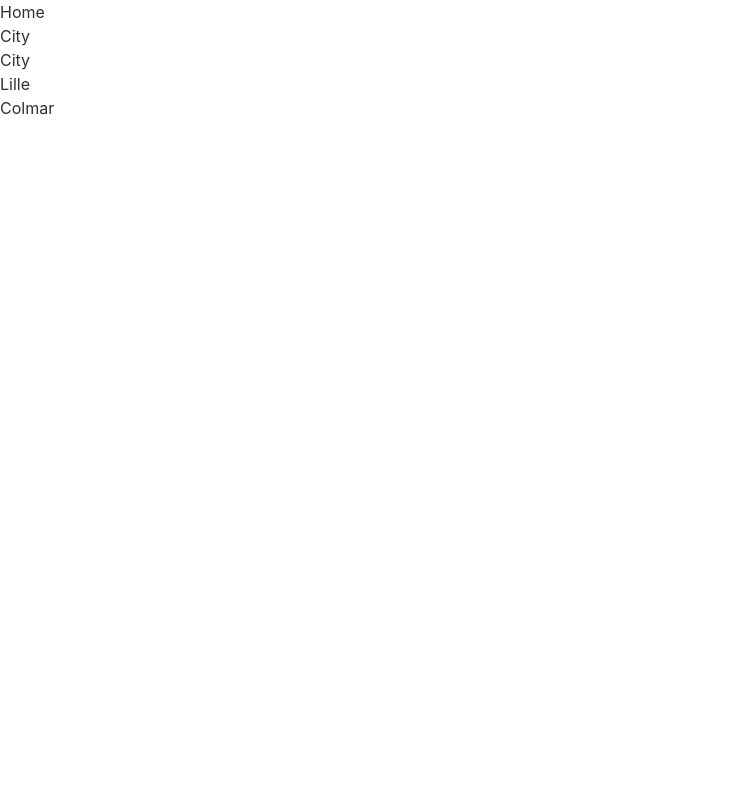
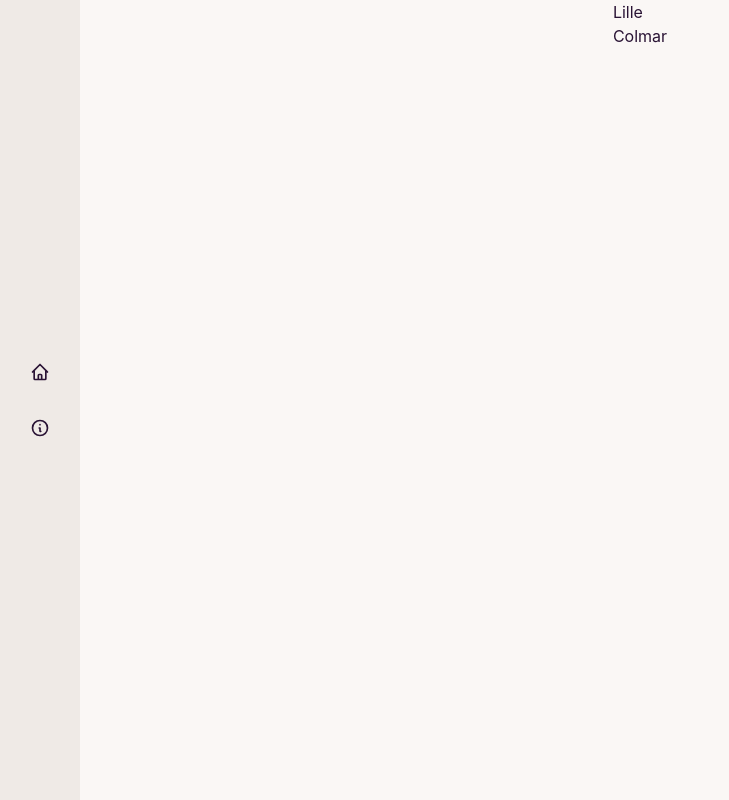
Before and after one commit to WildCodeSchool/2023-03-wns-keller-groupe3, a React (Create React App) app in the folder client/: page /city in a window 1280 px wide. Shown: the whole page, without its empty margins (0-729 px from the left). Built offline with nearby package versions, Linux system fonts and the light colour scheme.

Commit message:
add nav bar

```diff
--- a/client/package.json
+++ b/client/package.json
@@ -47,6 +47,8 @@
     ]
   },
   "devDependencies": {
+    "@tailwindcss/forms": "^0.5.3",
+    "@tailwindcss/typography": "^0.5.9",
     "@types/leaflet": "^1.9.3",
     "daisyui": "^3.1.9",
     "tailwindcss": "^3.3.2"
--- a/client/src/App.css
+++ b/client/src/App.css
@@ -2,9 +2,7 @@
 @import url("https://unpkg.com/leaflet@1.5.1/dist/leaflet.css");
 
 .leaflet-container {
-  margin: 80px auto;
-  height: 500px;
+  height: 100vh;
   z-index: 0;
-  border: 2px solid #333;
   overflow: hidden;
 }
--- a/client/src/App.tsx
+++ b/client/src/App.tsx
@@ -1,23 +1,15 @@
-import { BrowserRouter as Router, Route, Routes, Link } from "react-router-dom";
+import { BrowserRouter as Router, Route, Routes } from "react-router-dom";
 import MapSelected from "./components/MapSelected";
 import Home from "./Pages/Home";
 import City from "./Pages/City";
 import "./App.css";
+import Nav from "./components/Nav";
 
 function App() {
   return (
     <Router>
       <div>
-        <nav>
-          <ul>
-            <li>
-              <Link to='/'>Home</Link>
-            </li>
-            <li>
-              <Link to='/city'>City</Link>
-            </li>
-          </ul>
-        </nav>
+        <Nav />
         <Routes>
           <Route path='/' element={<Home />} />
           <Route path='/city' element={<City />} />
--- a/client/src/Pages/City.tsx
+++ b/client/src/Pages/City.tsx
@@ -3,8 +3,7 @@ import { mockData } from "../utils/mockData";
 
 function City() {
   return (
-    <>
-      <h1>City</h1>
+    <div className='flex justify-center items-center h-full'>
       {/* Liste de ville */}
       <ul>
         {mockData.map((c) => (
@@ -13,7 +12,7 @@ function City() {
           </Link>
         ))}
       </ul>
-    </>
+    </div>
   );
 }
 
--- /dev/null
+++ b/client/src/components/Nav.tsx
@@ -0,0 +1,45 @@
+import React from "react";
+import { Link } from "react-router-dom";
+
+export default function Sidebar() {
+  return (
+    <ul className='z-10 fixed h-full menu bg-base-200  w-20 flex justify-center items-center'>
+      <li className='mb-5'>
+        <Link to='/'>
+          <svg
+            xmlns='http://www.w3.org/2000/svg'
+            className='h-5 w-5'
+            fill='none'
+            viewBox='0 0 24 24'
+            stroke='currentColor'
+          >
+            <path
+              strokeLinecap='round'
+              strokeLinejoin='round'
+              strokeWidth='2'
+              d='M3 12l2-2m0 0l7-7 7 7M5 10v10a1 1 0 001 1h3m10-11l2 2m-2-2v10a1 1 0 01-1 1h-3m-6 0a1 1 0 001-1v-4a1 1 0 011-1h2a1 1 0 011 1v4a1 1 0 001 1m-6 0h6'
+            />
+          </svg>
+        </Link>
+      </li>
+      <li>
+        <Link to='/city'>
+          <svg
+            xmlns='http://www.w3.org/2000/svg'
+            className='h-5 w-5'
+            fill='none'
+            viewBox='0 0 24 24'
+            stroke='currentColor'
+          >
+            <path
+              strokeLinecap='round'
+              strokeLinejoin='round'
+              strokeWidth='2'
+              d='M13 16h-1v-4h-1m1-4h.01M21 12a9 9 0 11-18 0 9 9 0 0118 0z'
+            />
+          </svg>
+        </Link>
+      </li>
+    </ul>
+  );
+}
--- a/client/tailwind.config.js
+++ b/client/tailwind.config.js
@@ -1,11 +1,19 @@
 /** @type {import('tailwindcss').Config} */
 module.exports = {
-  content: ["./src/**/*.{js,jsx,ts,tsx}"],
+  content: ["./src/**/*.{js,ts,jsx,tsx,mdx}"],
   theme: {
     extend: {},
   },
   plugins: [require("daisyui")],
   daisyui: {
-    themes: ["pastel"],
+    themes: ["cupcake"],
+    // themes: false, // true: all themes | false: only light + dark | array: specific themes like this ["light", "dark", "cupcake"]
+    // darkTheme: "dark", // name of one of the included themes for dark mode
+    base: true, // applies background color and foreground color for root element by default
+    styled: true, // include daisyUI colors and design decisions for all components
+    utils: true, // adds responsive and modifier utility classes
+    rtl: false, // rotate style direction from left-to-right to right-to-left. You also need to add dir="rtl" to your html tag and install `tailwindcss-flip` plugin for Tailwind CSS.
+    prefix: "", // prefix for daisyUI classnames (components, modifiers and responsive class names. Not colors)
+    logs: true, // Shows info about daisyUI version and used config in the console when building your CSS
   },
 };
```
Also changed, not shown: 1 other file (tests, documents, lock files or other folders).
